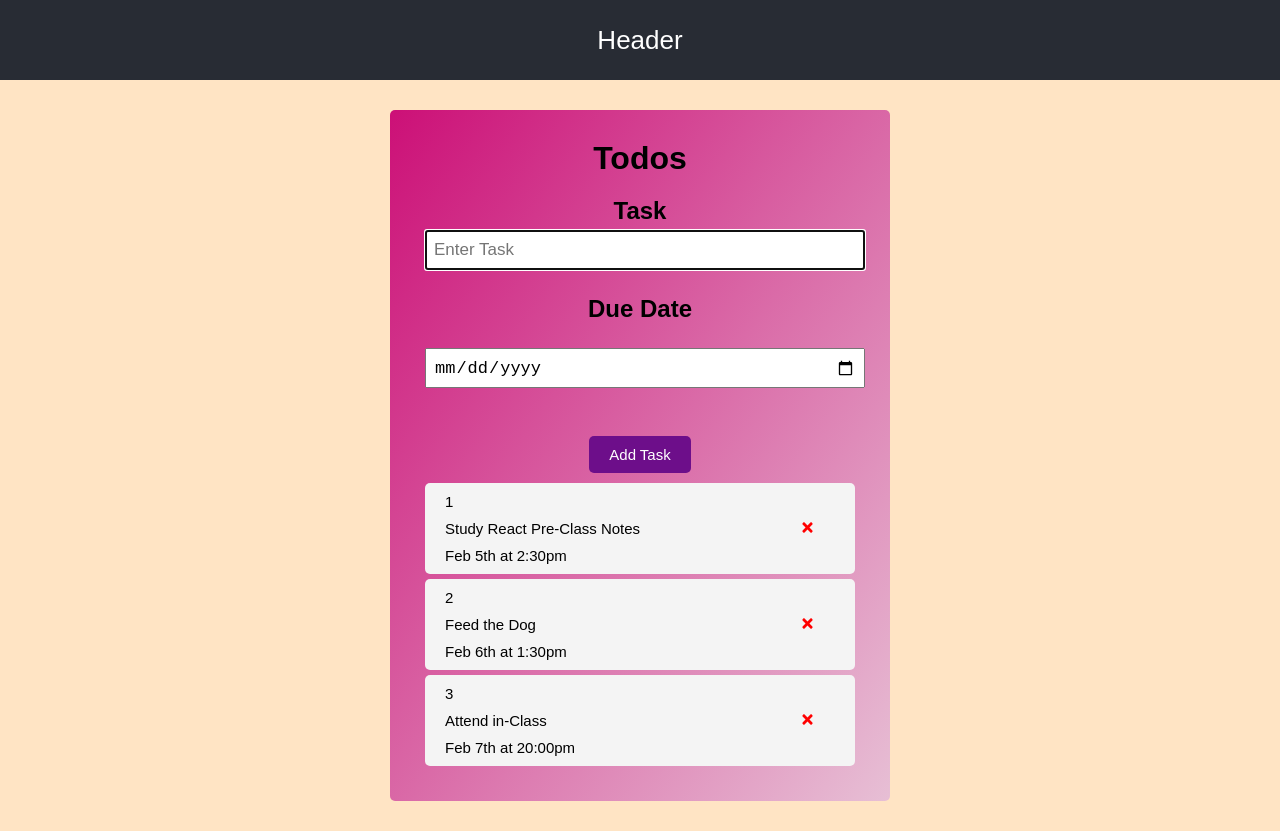
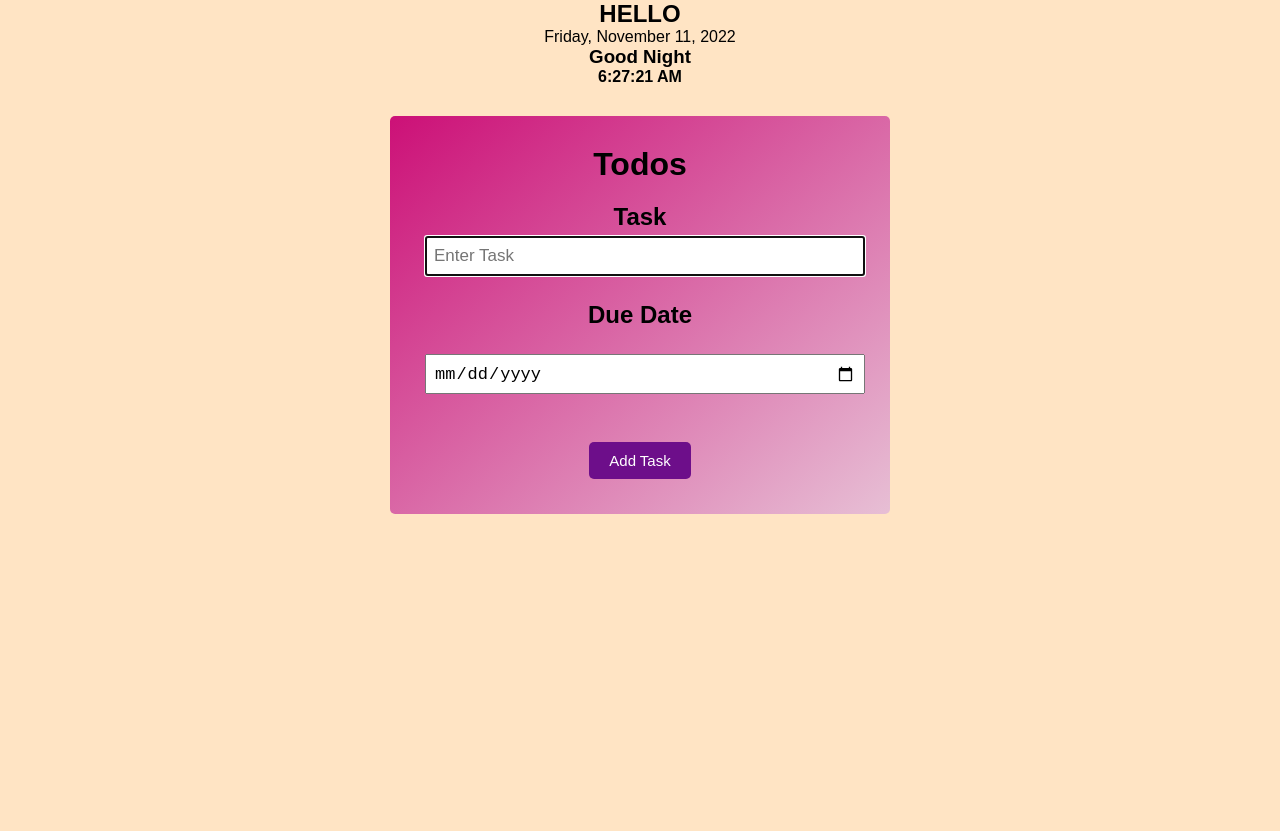
Before and after one commit to fd-pixel/todo-app3, a React (Create React App) app: page / in a window 1280 px wide. After the commit the page ends 800 px from the top, so only its background shows below. Built offline with nearby package versions, Linux system fonts and the light colour scheme.

Commit message:
Time and validation added

```diff
--- a/src/components/Header.jsx
+++ b/src/components/Header.jsx
@@ -1,13 +1,47 @@
 import React from "react";
+import { useState, useEffect } from "react";
+const Header = () => {
+  const [clock, setClock] = useState("");
+  const [greetings, setGreetings] = useState("");
 
-const Header = () => {
+  useEffect(() => {
+    setInterval(() => {
+      setClock(new Date().toLocaleTimeString());
+    }, 1000);
+  }, []);
+
+  const options = {
+    weekday: "long",
+    year: "numeric",
+    day: "numeric",
+    month: "long",
+  };
+  const date = new Date().toLocaleDateString("en-US", options);
+
+  useEffect(() => {
+    if (clock.slice(0, 2) > 6 && clock.slice(0, 2) <= 11) {
+      setGreetings("Good Morning");
+    } else if (clock.slice(0, 2) > 11 && clock.slice(0, 2) <= 15) {
+      setGreetings("Good Afternoon");
+    } else if (clock.slice(0, 2) > 15 && clock.slice(0, 2) <= 21) {
+      setGreetings("Good Evening");
+    } else if (clock.slice(0, 2) > 22 || clock.slice(0, 2) <= 6) {
+      setGreetings("Good Night");
+    }
+  }, [clock]);
+
   return (
-    <div
-      className="Header
-  "
-    >
-      Header
-    </div>
+    <section className="header__container">
+      <h1 className="sr-only">HELLO</h1>
+      <span className="header__date"> {date} </span>
+      {/* <div className="header__brand">
+        <h2 className="header__title">ToDo</h2>
+      </div> */}
+      <div className="header__period">
+        <h3 className="header__greetings"> {greetings}</h3>
+        <h4 className="header__clock"> {clock} </h4>
+      </div>
+    </section>
   );
 };
 
--- a/src/components/Main.jsx
+++ b/src/components/Main.jsx
@@ -4,24 +4,24 @@ import { FaTimes } from "react-icons/fa";
 
 const Main = () => {
   const [tasks, setTasks] = useState([
-    {
-      id: 1,
-      text: "Study React Pre-Class Notes",
-      day: "Feb 5th at 2:30pm",
-      isDone: false,
-    },
-    {
-      id: 2,
-      text: "Feed the Dog",
-      day: "Feb 6th at 1:30pm",
-      isDone: false,
-    },
-    {
-      id: 3,
-      text: "Attend in-Class",
-      day: "Feb 7th at 20:00pm",
-      isDone: false,
-    },
+    // {
+    //   id: 1,
+    //   text: "Study React Pre-Class Notes",
+    //   day: "Feb 5th at 2:30pm",
+    //   isDone: false,
+    // },
+    // {
+    //   id: 2,
+    //   text: "Feed the Dog",
+    //   day: "Feb 6th at 1:30pm",
+    //   isDone: false,
+    // },
+    // {
+    //   id: 3,
+    //   text: "Attend in-Class",
+    //   day: "Feb 7th at 20:00pm",
+    //   isDone: false,
+    // },
   ]);
   const [text, setText] = useState("");
   const [time, setTime] = useState("");
@@ -69,12 +69,18 @@ const Main = () => {
       <button
         className="btn"
         onClick={() => {
+          if (text.length !== 0 && time.length !== 0) {
             setTasks([
               ...tasks,
               { id: Date.now(), text, day: time, isDone: false },
             ]);
             setTime("");
             setText("");
+          } else if (text.length !== 0) {
+            alert("Lütfen tarih giriniz");
+          } else if (time.length !== 0) {
+            alert("Lütfen iş giriniz");
+          }
         }}
       >
         Add Task
```
Lines whose indentation alone changed are shown as unchanged.
